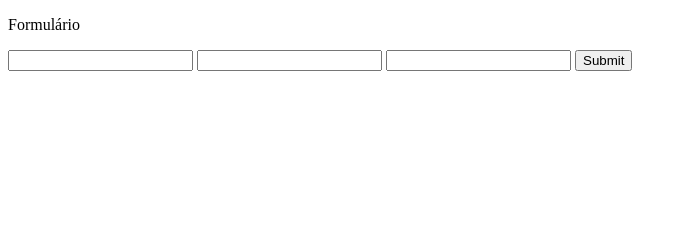
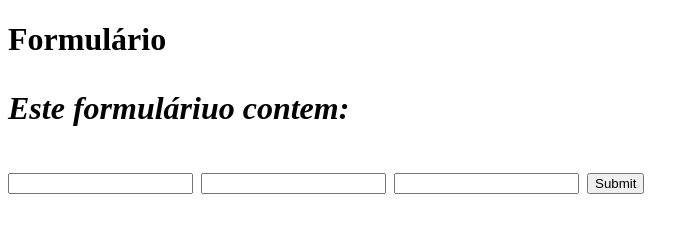
Before and after one commit to Joelmon2567/testes, a plain HTML site: page index.html in a window 1280 px wide. Shown: the whole page, without its empty margins (0-699 px from the left). Drawn offline with Linux system fonts and the light colour scheme.

Commit message:
nova demanda

```diff
--- a/index.html
+++ b/index.html
@@ -7,12 +7,13 @@
     <title>Ficheiro</title>
 </head>
 <body>
-    <p>Formulário</p>
+    <h1>Formulário<h1>
+        <p><i>Este formuláriuo contem:</i></p>
     <form action="" class="form">
         <input type="text" class="username">
         <input type="text" class="username">
         <input type="password" class="password">
-        <input type="submit" class="btn">
+        <input  type="submit" class="btn">
 
     </form>
 </body>
```
